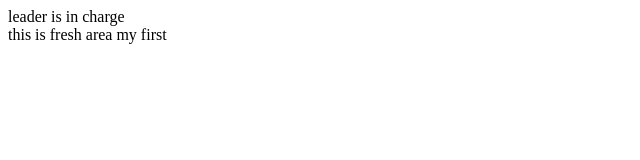
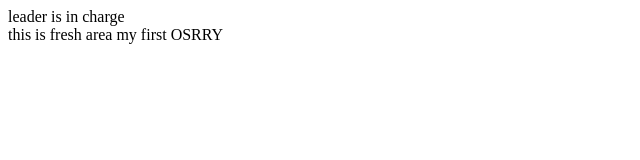
Before and after one commit to irontwins/company-test, a plain HTML site: page index.html in a window 1280 px wide. Shown: the full height of the page, 0-640 px from the left. Drawn offline with Linux system fonts and the light colour scheme.

Commit message:
freshman second commit

```diff
--- a/index.html
+++ b/index.html
@@ -8,7 +8,7 @@
 </head>
 <body>
   <nav>leader is in charge</nav>
-  <main>this is fresh area my first</main>
+  <main>this is fresh area my first OSRRY</main>
   <footer></footer>
 </body>
 </html>
```
